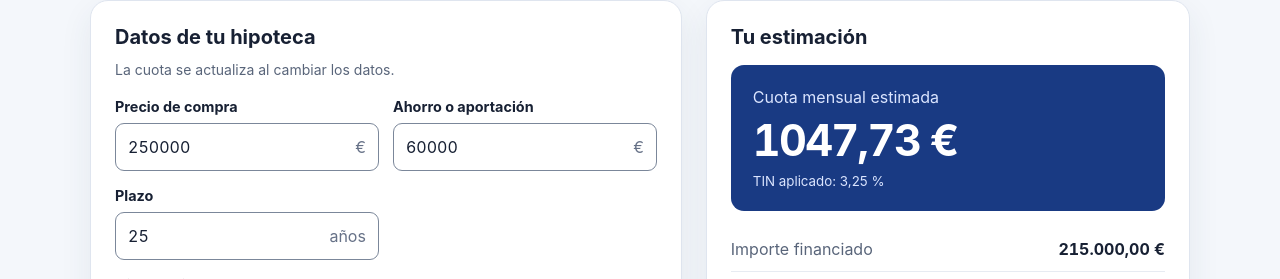
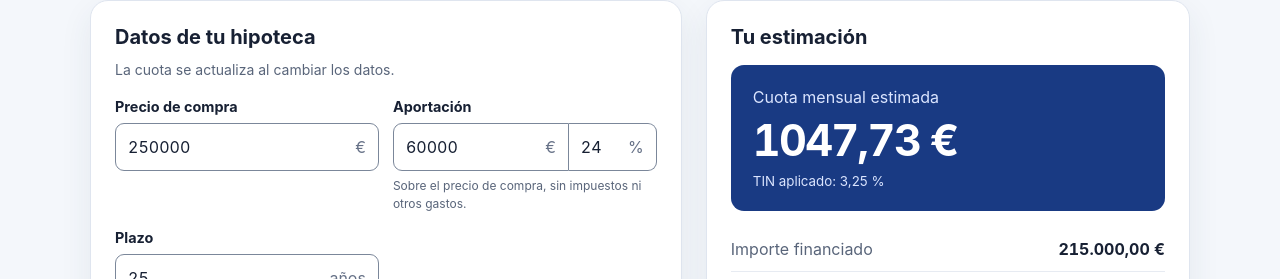
Before and after one commit to DaniSanti/comparahipoteca-v2, a React (Vite) app: page / in a window 1280 px wide. Shown: the part 165-444 px from the top of the page. Built offline with nearby package versions, Linux system fonts and the light colour scheme; no server answers.

Commit message:
feat: add editable contribution percentage

```diff
--- a/src/features/simulator/MortgageSimulator.tsx
+++ b/src/features/simulator/MortgageSimulator.tsx
@@ -23,6 +23,7 @@ import {
 import { shareLink } from "../sharing/shareLink";
 import { chooseEuriborValue } from "./euriborDefault";
 import { useEuribor } from "./useEuribor";
+import { contributionPercent, savingsFromPercent } from "./contribution";
 import { toMortgageInput, validateFormValues, type FormValues } from "./numberInput";
 import { analytics, trackEvent } from "../../analytics/runtime";
 import { createCalculationTracker } from "../../analytics/calculationTracking";
@@ -84,6 +85,7 @@ export function MortgageSimulator() {
     emit: () => trackEvent("mortgage_calculated"),
   }));
   const manualShareTracked = useRef(false);
+  const [percentDraft, setPercentDraft] = useState<string | null>(null);
   const [simulations, setSimulations] = useState<readonly MortgageSnapshot[]>([]);
   const [amortizationSelection, setAmortizationSelection] = useState({ id: "", request: 0 });
   const selectedSnapshot = simulations.find((item) => item.id === amortizationSelection.id) ?? simulations[0];
@@ -151,8 +153,19 @@ export function MortgageSimulator() {
     value: FormValues[Key],
   ) => {
     if (values[field] === value) return;
+    if (field === "savings" || field === "purchasePrice") setPercentDraft(null);
     setUserRevision((current) => current + 1);
     setValues((current) => ({ ...current, [field]: value }));
+  };
+
+  const updatePercent = (value: string) => {
+    if (value !== "" && (!/^\d+$/.test(value) || Number(value) > 100)) return;
+    setPercentDraft(value);
+    setUserRevision((current) => current + 1);
+    setValues((current) => ({
+      ...current,
+      savings: value === "" ? "" : savingsFromPercent(current.purchasePrice, value),
+    }));
   };
 
   const addCurrent = () => {
@@ -262,15 +275,34 @@ export function MortgageSimulator() {
               onBlur={() => touch("purchasePrice")}
               error={visibleErrors.purchasePrice}
             />
+            <div className="contribution-field">
+              <div className="contribution-inputs">
                 <NumberField
                   id="savings"
-              label="Ahorro o aportación"
+                  label="Aportación"
                   suffix="€"
                   value={values.savings}
                   onChange={(value) => update("savings", value)}
                   onBlur={() => touch("savings")}
                   error={visibleErrors.savings}
                 />
+                <NumberField
+                  id="savingsPercent"
+                  label="% de aportación"
+                  suffix="%"
+                  value={percentDraft ?? contributionPercent(values.purchasePrice, values.savings)}
+                  onChange={updatePercent}
+                  onBlur={() => { setPercentDraft(null); touch("savings"); }}
+                  integer
+                  min={0}
+                  max={100}
+                  disabled={!Number.isFinite(input.purchasePrice) || input.purchasePrice <= 0}
+                />
+              </div>
+              <p className="form-note contribution-note">
+                Sobre el precio de compra, sin impuestos ni otros gastos.
+              </p>
+            </div>
             <NumberField
               id="termYears"
               label="Plazo"
@@ -517,6 +549,9 @@ interface NumberFieldProps {
   onBlur: () => void;
   describedBy?: string;
   integer?: boolean;
+  min?: number;
+  max?: number;
+  disabled?: boolean;
 }
 
 function NumberField({
@@ -529,6 +564,9 @@ function NumberField({
   describedBy,
   error,
   integer = false,
+  min,
+  max,
+  disabled,
 }: NumberFieldProps) {
   const errorId = `${id}-error`;
 
@@ -542,6 +580,9 @@ function NumberField({
           type={integer ? "number" : "text"}
           inputMode={integer ? "numeric" : "decimal"}
           step={integer ? "1" : undefined}
+          min={min}
+          max={max}
+          disabled={disabled}
           value={value}
           onChange={(event) => onChange(event.target.value)}
           onBlur={onBlur}
--- /dev/null
+++ b/src/features/simulator/contribution.ts
@@ -0,0 +1,15 @@
+import { parseDecimalNumber } from "./numberInput";
+
+// Display rounding never feeds back into the saved contribution.
+export function contributionPercent(priceText: string, savingsText: string): string {
+  const price = parseDecimalNumber(priceText);
+  const savings = parseDecimalNumber(savingsText);
+  if (!Number.isFinite(price) || price <= 0 || !Number.isFinite(savings) || savings < 0 || savings > price) return "";
+  return String(Math.round(savings / price * 100));
+}
+
+export function savingsFromPercent(priceText: string, percentText: string): string {
+  const price = parseDecimalNumber(priceText);
+  if (!Number.isFinite(price) || price <= 0 || !/^\d+$/.test(percentText) || Number(percentText) > 100) return "";
+  return String(price * Number(percentText) / 100);
+}
--- a/src/index.css
+++ b/src/index.css
@@ -169,3 +169,12 @@ button:disabled, button[aria-disabled="true"] { color: #4d596d; background: #d9d
 .amortization-scroll td { text-align: right; font-variant-numeric: tabular-nums; }
 .amortization-info { position: relative; width: fit-content; }
 .amortization-info [role="tooltip"] { position: absolute; top: 100%; left: 0; z-index: 3; width: min(420px, calc(100vw - 64px)); padding: 14px; background: #fff; border: 1px solid #7b879a; border-radius: 9px; box-shadow: 0 4px 16px #17203333; font-size: .875rem; line-height: 1.5; }
+.contribution-inputs { display: grid; grid-template-columns: minmax(0, 1fr) 88px; }
+.contribution-inputs .field { margin-bottom: 0; }
+.contribution-inputs .field:first-child input { border-radius: 9px 0 0 9px; }
+.contribution-inputs .field:last-child input { border-radius: 0 9px 9px 0; border-left-width: 0; padding-right: 25px; appearance: textfield; }
+.contribution-inputs .field:last-child input:focus { border-left-width: 1px; }
+.contribution-inputs .field:last-child label { overflow: hidden; white-space: nowrap; text-indent: -9999px; }
+.contribution-inputs input::-webkit-inner-spin-button, .contribution-inputs input::-webkit-outer-spin-button { -webkit-appearance: none; margin: 0; }
+.contribution-inputs input:disabled { background: #f1f3f6; }
+.contribution-note { margin: 6px 0 16px; font-size: .75rem; }
```
Lines whose indentation alone changed are shown as unchanged.
